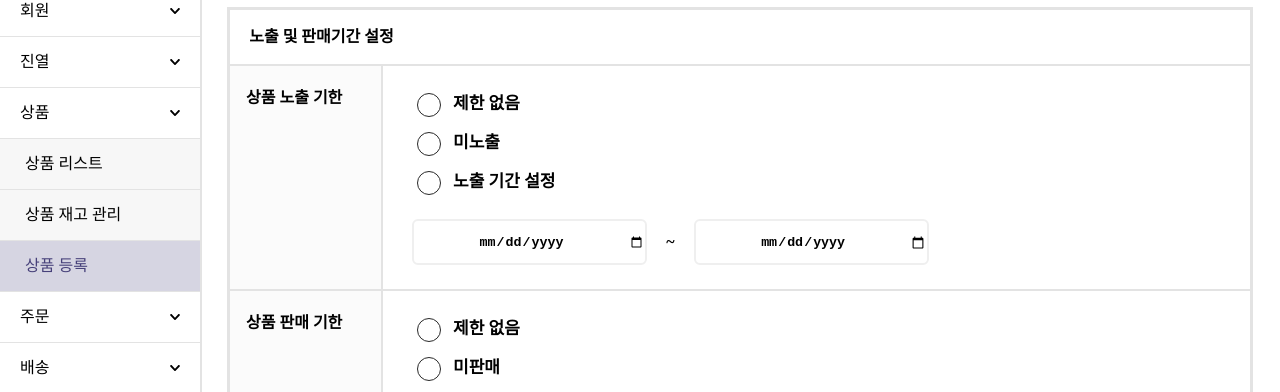
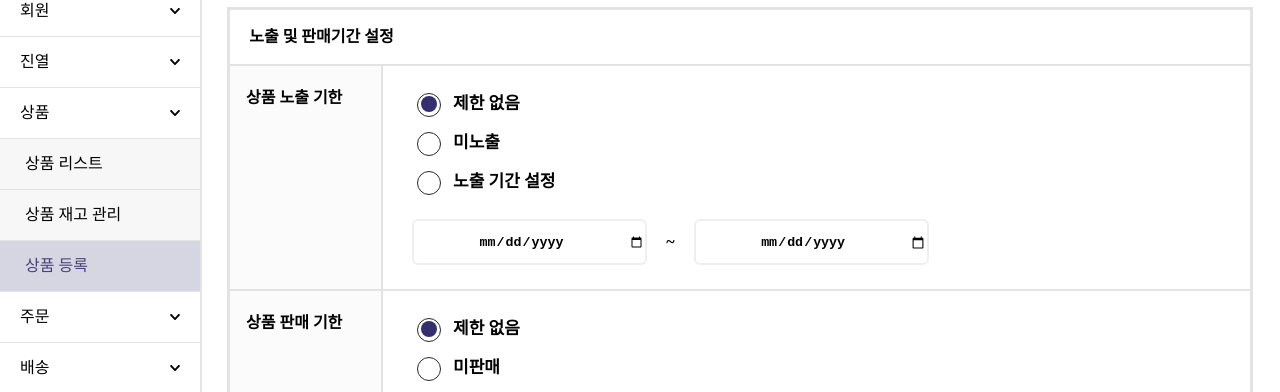
Before and after one commit to PreOnBoarding-Team17/Week1_Product_Registration, a React (Create React App) app: page / in a window 1280 px wide. Shown: the part 126-518 px from the top of the page. Built offline with nearby package versions, Linux system fonts and the light colour scheme.

Commit message:
feat: ProductPeriod 로직 추가

```diff
--- a/src/Components/ProductPeriod/PrductPeriodContainer.jsx
+++ b/src/Components/ProductPeriod/PrductPeriodContainer.jsx
@@ -1,23 +1,55 @@
-import React from "react";
+import React, { useContext } from "react";
+import { FormContext } from "FormContextAPI/FormContextAPI";
 
 import "Components/ProductPeriod/scss/PrductPeriodContainer.scss";
 
-function PrductPeriodContainer({ period, dateType }) {
+function PrductPeriodContainer({ name, period, dateType }) {
+  const { inputs, onChange } = useContext(FormContext);
+
   return (
     <div className="product-period-container__input">
       <div className="product-period-container__input--radio">
         {period.map((x, idx) => (
           <label key={idx}>
-            <input type="radio" name={x} />
+            {Number(inputs[name]) === idx ? (
+              <>
+                <input
+                  type="radio"
+                  name={name}
+                  value={String(idx)}
+                  onChange={onChange}
+                  checked
+                />
+              </>
+            ) : (
+              <>
+                <input
+                  type="radio"
+                  name={name}
+                  value={String(idx)}
+                  onChange={onChange}
+                />
+              </>
+            )}
             <span></span>
             {x}
           </label>
         ))}
       </div>
       <div className="product-period-container__input--date">
-        <input type={dateType} />
+        <input
+          type={dateType}
+          name={`${name}DateFrom`}
+          value={inputs[`${name}DateFrom`]}
+          onChange={onChange}
+        />
         <div className="date-middle">~</div>
-        <input type={dateType} />
+        <input
+          type={dateType}
+          name={`${name}DateTo`}
+          value={inputs[`${name}DateTo`]}
+          onChange={onChange}
+        />
       </div>
     </div>
   );
--- a/src/Components/ProductPeriod/index.jsx
+++ b/src/Components/ProductPeriod/index.jsx
@@ -13,13 +13,18 @@ function ProductPeriod() {
       <div className="menu">
         <div className="left-menu">상품 노출 기한</div>
         <div className="right-menu">
-          <PrductPeriodContainer period={EXPOSEPERIOD} dateType="date" />
+          <PrductPeriodContainer
+            name="productExposure"
+            period={EXPOSEPERIOD}
+            dateType="date"
+          />
         </div>
       </div>
       <div className="menu">
         <div className="left-menu">상품 판매 기한</div>
         <div className="right-menu">
           <PrductPeriodContainer
+            name="productSales"
             period={SALESPERIOD}
             dateType="datetime-local"
           />
```
